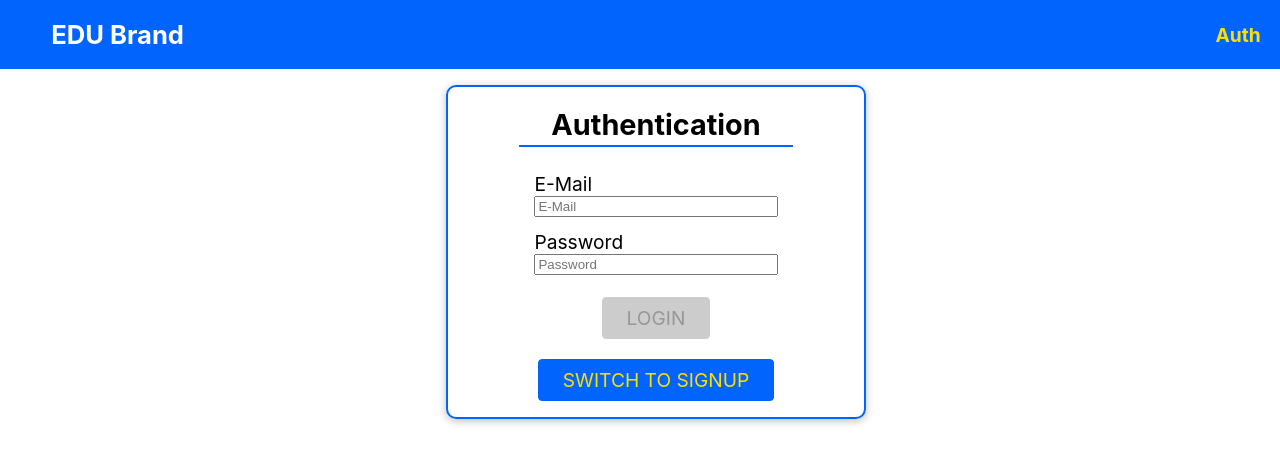
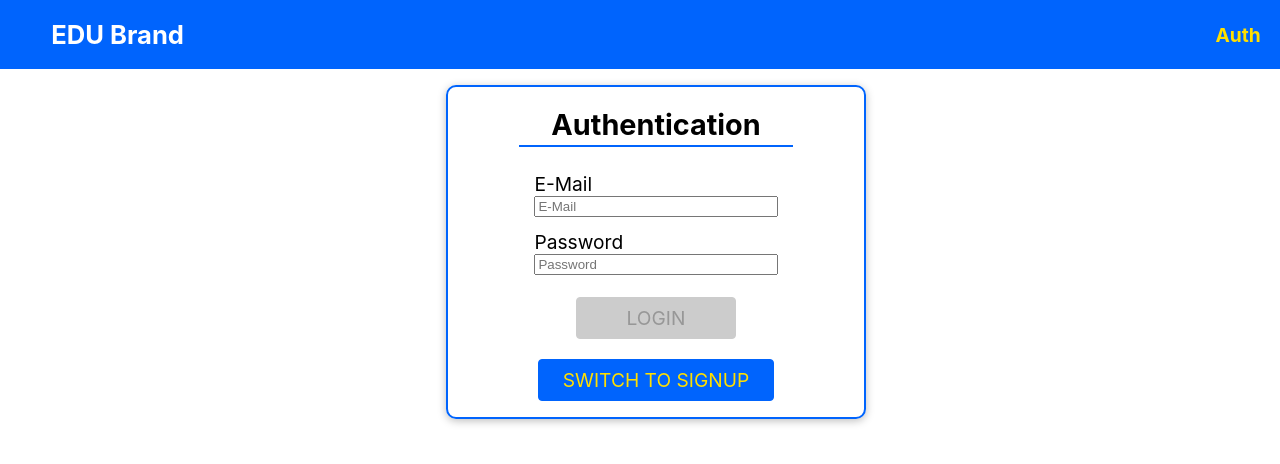
Before and after one commit to erkjbro/edu-platform, a React (Create React App) app in the folder client/: page /auth in a window 1280 px wide. Shown: the top 464 px of the page. Built offline with nearby package versions, Linux system fonts and the light colour scheme.

Commit message:
updated button styling

```diff
--- a/client/src/components/ui-kit/button/button.scss
+++ b/client/src/components/ui-kit/button/button.scss
@@ -1,9 +1,11 @@
 @import 'styles/colors';
 
 .uikit__form-elements--button {
-  width: fit-content;
+  min-width: fit-content;
+  width: 10rem;
   padding: 0.5rem 1.5rem;
   display: inline-flex;
+  justify-content: center;
   background-color: map-get($colors, logo-yellow);
   color: map-get($colors, primary);
   border: 1px solid map-get($colors, logo-yellow);
@@ -50,13 +52,11 @@
   background-color: map-get($colors, bg);
   color: map-get($colors, error);
   border-color: map-get($colors, error);
-  box-shadow: 0 2px 8px map-get($colors, error);
 
   &:hover,
   &:active {
     background-color: map-get($colors, error);
     color: map-get($colors, bg);
     border-color: map-get($colors, bg);
-    box-shadow: 0 2px 8px map-get($colors, bg);
   }
 }
```
